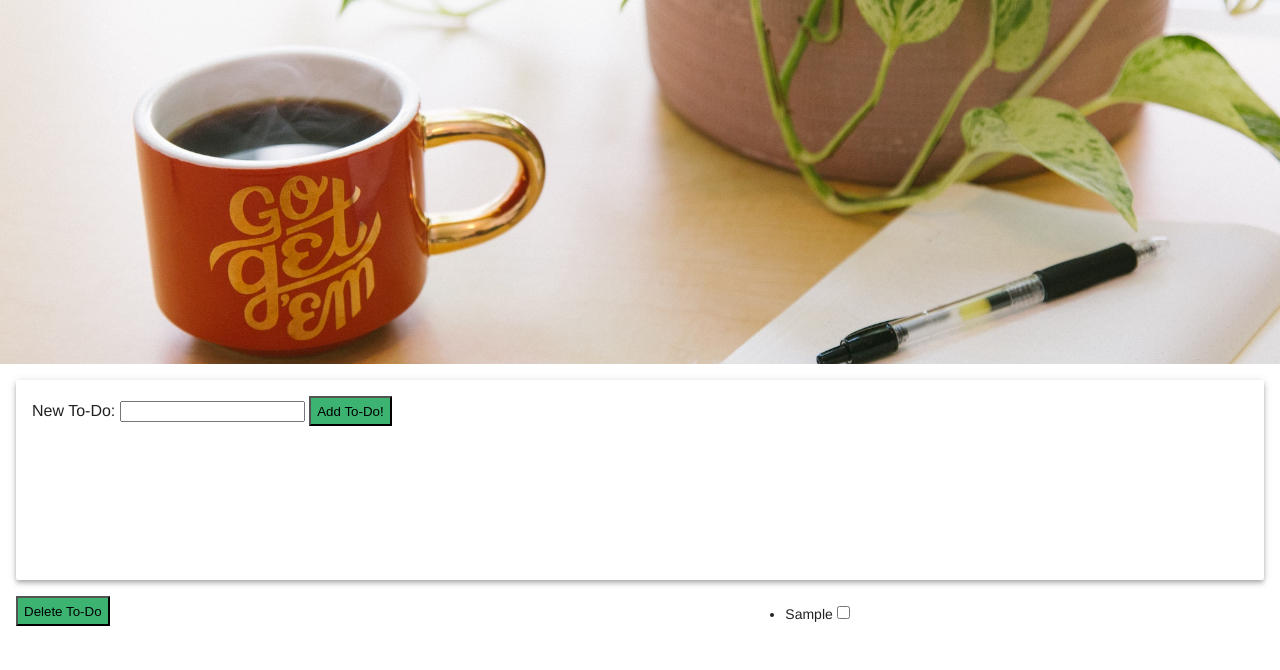
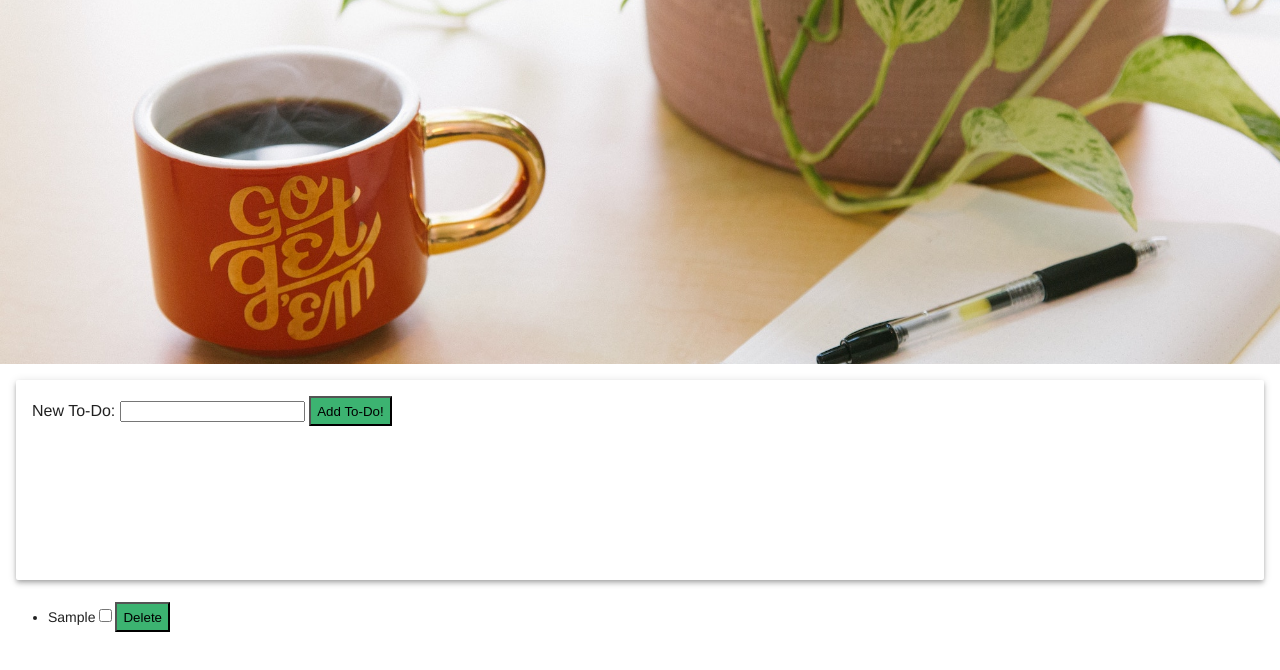
Before and after one commit to MeytalSt/to-do-app, a plain HTML site: page index.html in a window 1280 px wide. Both pictures are taken after typing "Sample" into the empty fields and a click on the button "Add To-Do!". Shown: the part 116-786 px from the top of the page. Drawn offline with nearby package versions, Linux system fonts and the light colour scheme.

Commit message:
Assignment 5: update

```diff
--- a/app.js
+++ b/app.js
@@ -18,11 +18,20 @@ function onReady() {
     // set the input's type to checkbox
     checkbox.type = "checkbox";
 
+    // add delete button
+    let deleteBtn = document.createElement('button');
+    deleteBtn.textContent = "Delete";
+    deleteBtn.addEventListener('click', function(event){
+      // this.parentElement represents the button's <li> parentElement
+      toDoList.removeChild(this.parentElement);
+    })
     // set the title
     newLi.textContent = title;
 
     // attach the checkbox to the Li
     newLi.appendChild(checkbox);
+
+    newLi.appendChild(deleteBtn);
 
     // attach the li to the ul
     toDoList.appendChild(newLi);
--- a/index.html
+++ b/index.html
@@ -25,11 +25,6 @@
          </form>
       </div>
     </div>
-      <div class="mdl-cell mdl-cell--7-col">
-      <!-- add delete button -->
-        <button type="delete">Delete To-Do</button>
-      </div>
-
 
     <ul id="toDoList">
     </ul>
```
